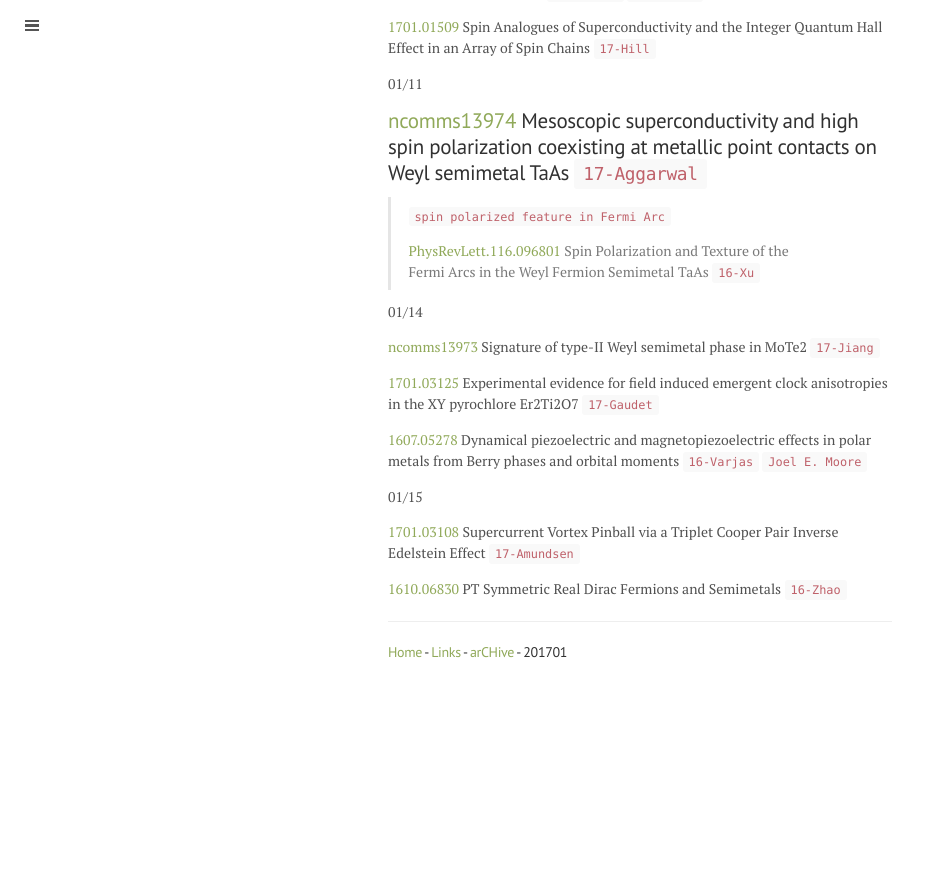
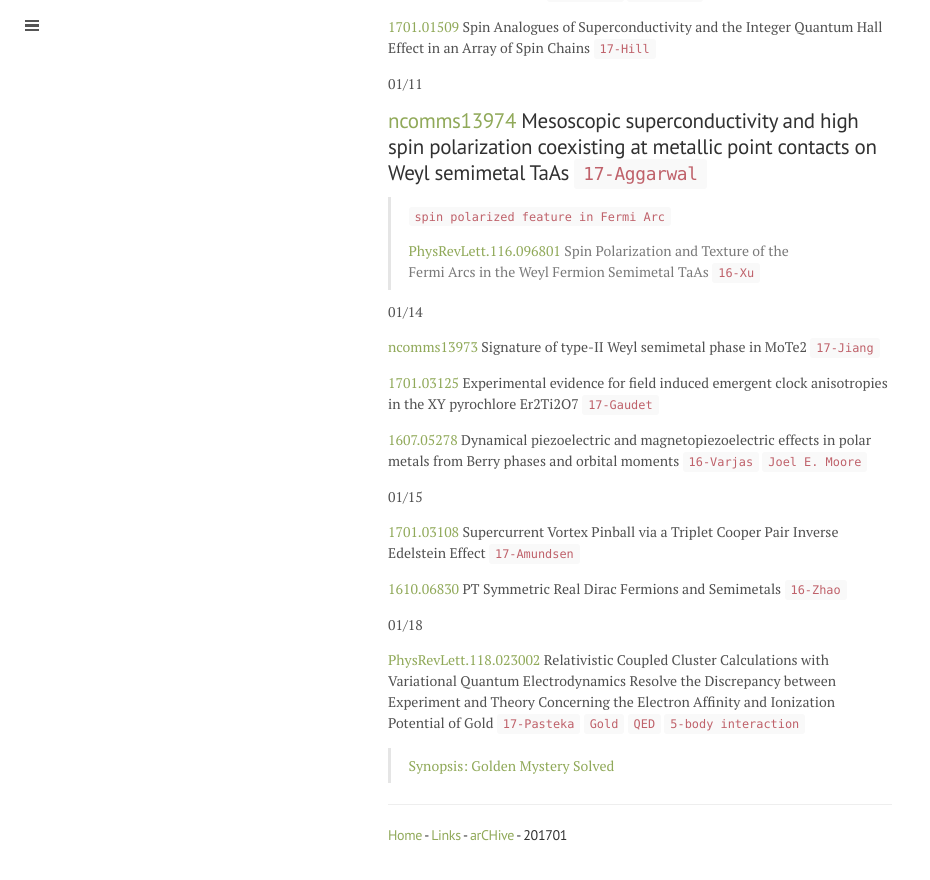
Before and after one commit to qkrwlsghdcjsworlt/work, a Jekyll site: the page built from 201701.md, in a window 1280 px wide and 900 px high, scrolled down 1860 px. Shown: the top 880 px of the window, without its empty margins (0-930 px from the left). Built offline with Jekyll 4.4.1, drawn with Linux system fonts in a browser that asks for light colours; before the commit the page ends 2577 px from its top, so only the background shows below that.

Commit message:
“update”

```diff
--- a/201701.md
+++ b/201701.md
@@ -102,6 +102,15 @@ in the XY pyrochlore Er2Ti2O7 `17-Gaudet`
 [1610.06830](https://arxiv.org/abs/1610.06830) PT Symmetric Real Dirac Fermions and Semimetals `16-Zhao`
 
 
+01/18
+
+[PhysRevLett.118.023002](http://journals.aps.org/prl/abstract/10.1103/PhysRevLett.118.023002) Relativistic Coupled Cluster Calculations with Variational Quantum Electrodynamics Resolve the Discrepancy between Experiment and Theory Concerning the Electron Affinity and Ionization Potential of Gold `17-Pasteka` `Gold` `QED` `5-body interaction`
+
+>
+[Synopsis: Golden Mystery Solved](http://physics.aps.org/synopsis-for/10.1103/PhysRevLett.118.023002)
+
+
+
 ---
 
 
```
